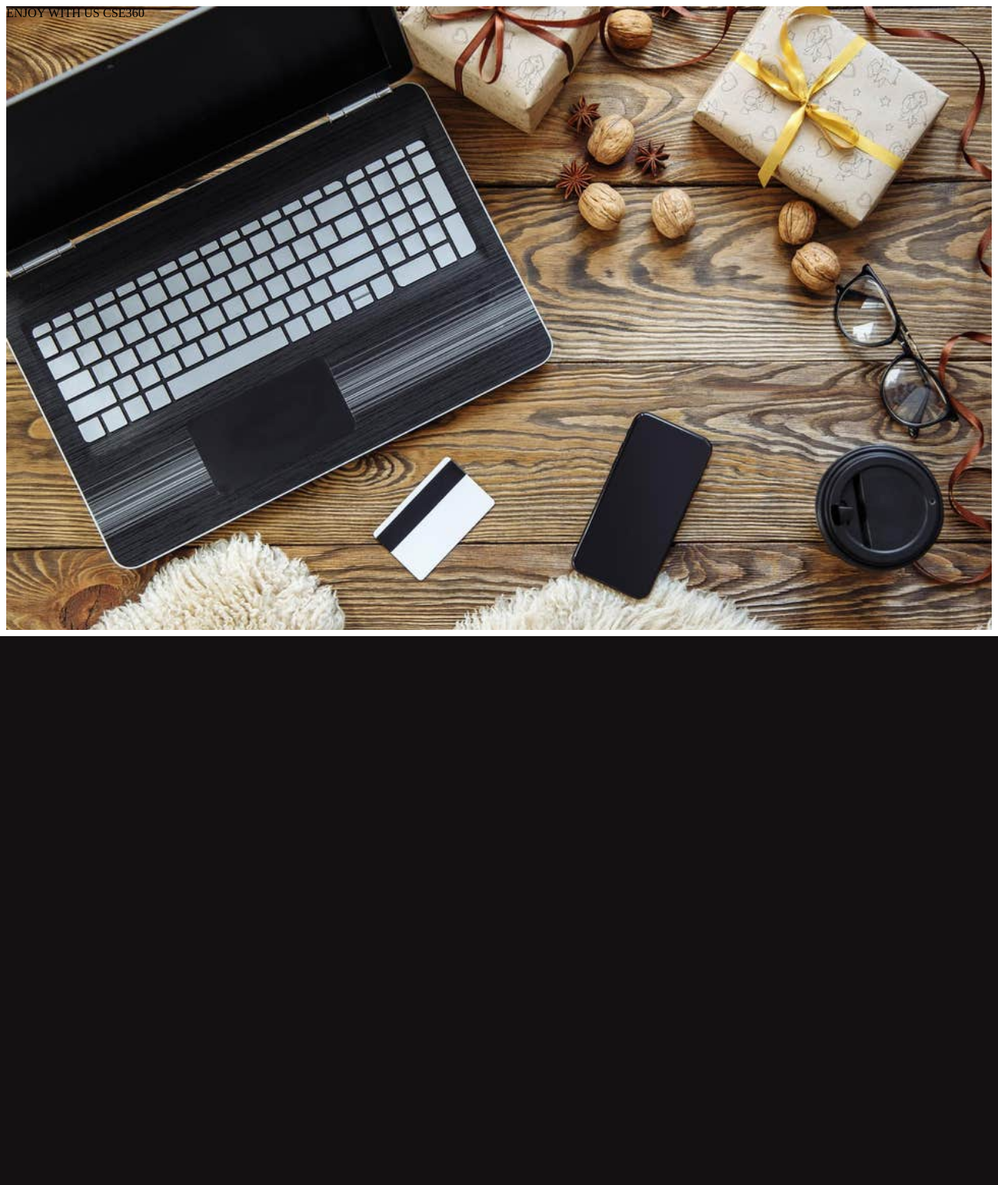
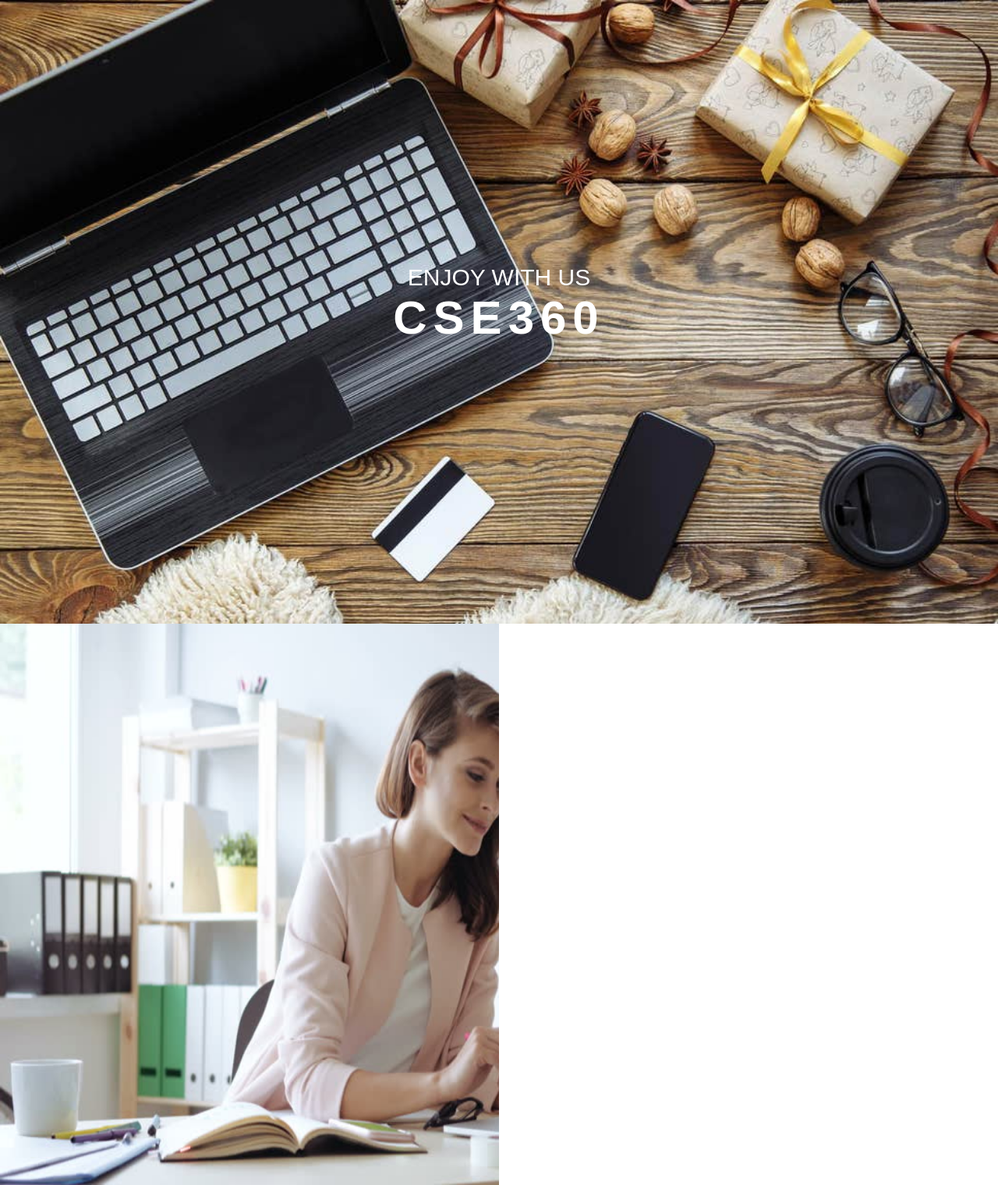
Before and after one commit to Varsh18/CSE360, a PHP site: page / in a window 1280 px wide. Shown: the whole page at 78% size. Before the commit the page ends 816 px from the top, so only its background shows below. Run offline with PHP 8.4, Linux system fonts and the light colour scheme.

Commit message:
Add working woman image

```diff
--- a/index.php
+++ b/index.php
@@ -5,19 +5,78 @@
     <title>CSE360</title>
 
     <style>
+    *{
+      padding: 0;
+      margin: 0;
+      font-family: sans-serif;
+    }
     #background{
       background-image: url('images/laptops-cut.jpg');
       background-size: cover;
       height: 50em;
+    }
+    #working{
+      background-image: url('images/working-woman.jpg');
+      background-size:65em 45em;
+      background-repeat: no-repeat;
+      width:50%;
+      height:45em;
+    }
+    .container{
+      text-align: center;
+      position:absolute;
+      top:50%;
+      left:50%;
+      transform: translate(-50%,-50%);
+    }
+    .text1{
+      font-size:30px;
+      color:#6ab04c;
+    }
+    .text2{
+      color:white;
+      font-size: 60px;
+      font-weight: 700;
+      letter-spacing: 8px;
+      margin-bottom: 20px;
+      position: relative;
+      animation: text 3s 1;
+    }
+    .container span{
+      color:white;
+      text-transform: uppercase;
+      display: block;
+    }
+
+    @keyframes text{
+      0%{
+        color:black;
+        margin-bottom: -40px;
+      }
+      30%{
+        letter-spacing: 25px;
+        margin-bottom: -40px;
+      }
+      85%{
+        letter-spacing: 8px;
+        margin-bottom: -40px;
+      }
     }
     </style>
   </head>
   <body>
   <div id="background">
     <div class="container">
-        <span class="text1">ENJOY WITH US</span>
+        <span class="text1">Enjoy with us</span>
         <span class="text2">CSE360</span>
     </div>
   </div>
+  <div id="about-company">
+  <div id="working">
+  </div>
+  <div id="about">
+
+  </div>
+  </div>
   </body>
 </html>
```
Also changed, not shown: images/working-woman.jpg (added).
